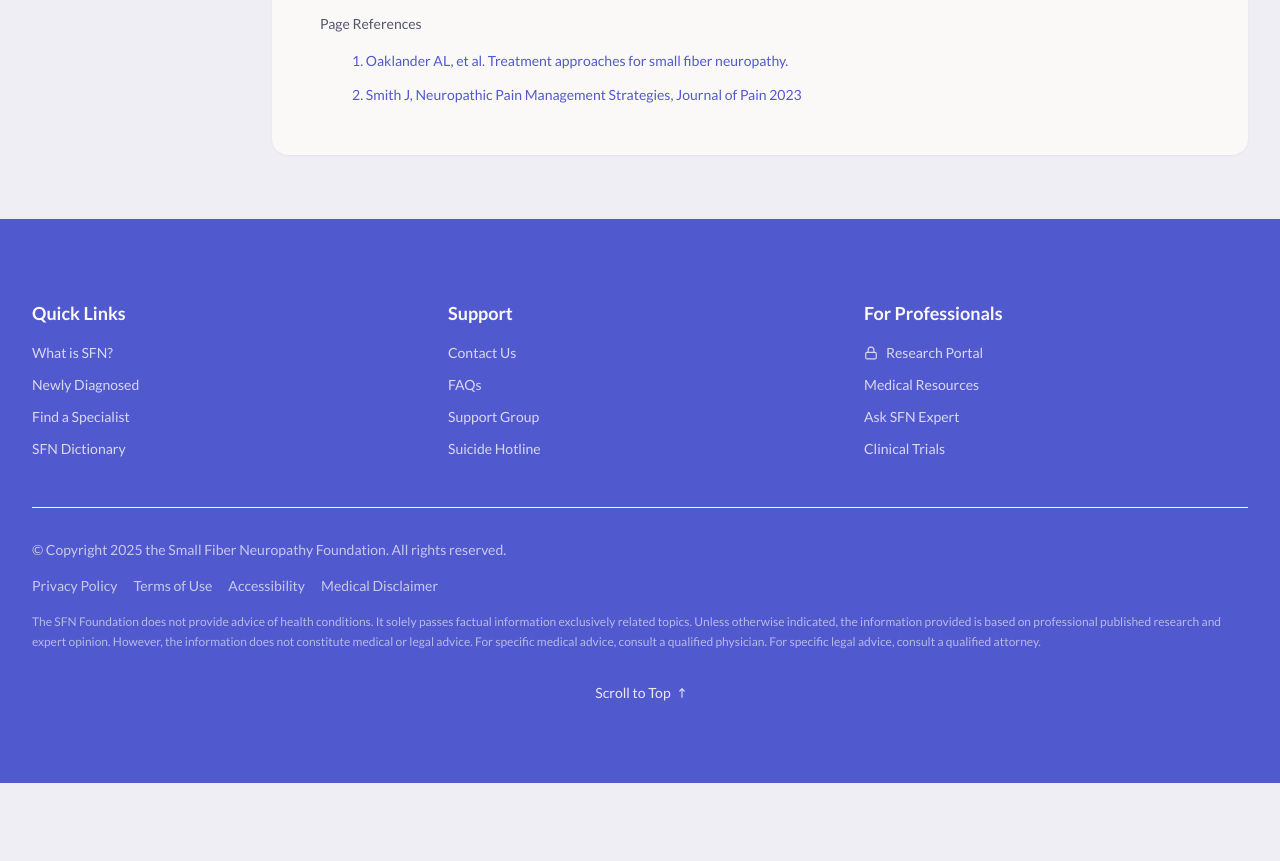
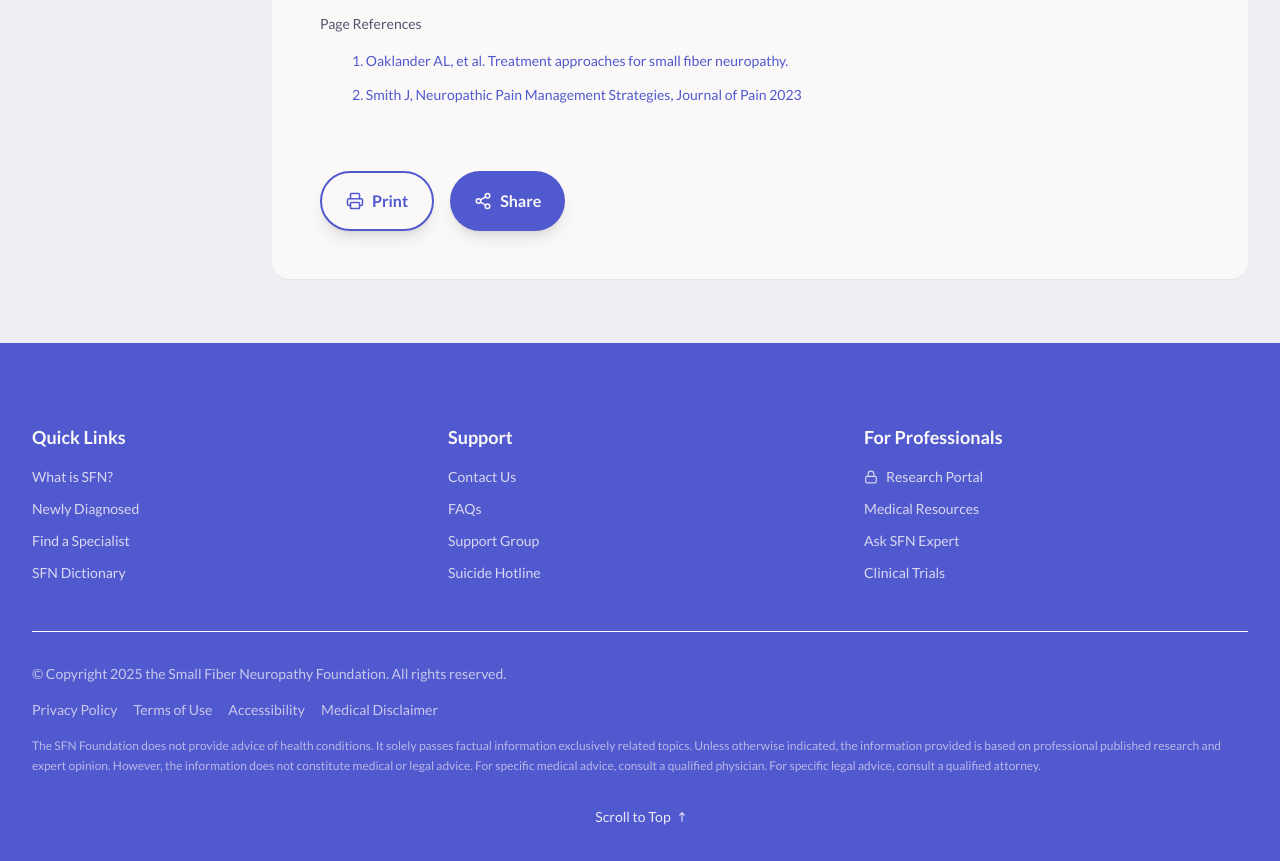
Before and after one commit to MattSnyder97/sfn-foundation, a Next.js app: page /about/treatments in a window 1280 px wide. Shown: the part 2140-3001 px from the top of the page. Before the commit the page ends 2923 px from the top, so only its background shows below. Built offline with nearby package versions, Linux system fonts and the light colour scheme.

Commit message:
Print Share

```diff
--- /dev/null
+++ b/src/components/info/InfoActions.tsx
@@ -0,0 +1,87 @@
+// src/components/info/InfoActions.tsx
+"use client";
+import { Button } from "@/components/ui/Button";
+import { Printer, Share2, Check } from "lucide-react";
+import { useState } from "react";
+
+interface InfoActionsProps {
+  title?: string;
+  url?: string;
+}
+
+export default function InfoActions({ title = "SFN Foundation Article", url }: InfoActionsProps) {
+  const [copied, setCopied] = useState(false);
+
+  const handlePrint = () => {
+    window.print();
+  };
+
+  const handleShare = async () => {
+    const shareUrl = url || window.location.href;
+    const shareData = {
+      title: title,
+      url: shareUrl,
+    };
+
+    // Check if Web Share API is supported
+    if (navigator.share) {
+      try {
+        await navigator.share(shareData);
+      } catch (err) {
+        // Fallback to copying URL
+        copyToClipboard(shareUrl);
+      }
+    } else {
+      // Fallback to copying URL
+      copyToClipboard(shareUrl);
+    }
+  };
+
+  const copyToClipboard = async (text: string) => {
+    try {
+      await navigator.clipboard.writeText(text);
+      setCopied(true);
+      setTimeout(() => setCopied(false), 2000);
+    } catch (err) {
+      console.error('Failed to copy to clipboard:', err);
+    }
+  };
+
+  return (
+    <section className="mt-8 pt-8">
+      <div className="flex flex-col sm:flex-row gap-4 items-center justify-center sm:items-start sm:justify-start print:hidden">
+
+        <div className="flex gap-4">
+          <Button
+            variant="outlinePrimary"
+            size="md"
+            onClick={handlePrint}
+            className="flex items-center gap-2 px-6"
+          >
+            <Printer size={18} />
+            Print
+          </Button>
+
+          <Button
+            variant="primary"
+            size="md"
+            onClick={handleShare}
+            className="flex items-center gap-2 px-6"
+          >
+            {copied ? (
+              <>
+                <Check size={18} />
+                Copied!
+              </>
+            ) : (
+              <>
+                <Share2 size={18} />
+                Share
+              </>
+            )}
+          </Button>
+        </div>
+      </div>
+    </section>
+  );
+}
--- a/src/components/layouts/InfoLayout.tsx
+++ b/src/components/layouts/InfoLayout.tsx
@@ -1,12 +1,20 @@
 // src/components/layouts/InfoLayout.tsx
 import { ReactNode } from "react";
+import InfoActions from "@/components/info/InfoActions";
 
 interface InfoLayoutProps {
   children: ReactNode;
   tableOfContents?: { id: string; title: string }[];
+  title?: string; // For sharing
+  showActions?: boolean; // Option to hide actions if needed
 }
 
-export default function InfoLayout({ children, tableOfContents }: InfoLayoutProps) {
+export default function InfoLayout({
+  children,
+  tableOfContents,
+  title,
+  showActions = true
+}: InfoLayoutProps) {
   return (
     <main className="bg-offWhite">
       <div className="container-padding mx-auto py-16">
@@ -35,6 +43,9 @@ export default function InfoLayout({ children, tableOfContents }: InfoLayoutProp
           <div className="flex-1 max-w-auto">
             <article className="bg-white rounded-[16px] px-8 md:px-12 py-12 shadow-sm/4">
               {children}
+
+              {/* Print and Share Actions */}
+              {showActions && <InfoActions title={title} />}
             </article>
           </div>
         </div>
--- a/src/components/sections/Footer.tsx
+++ b/src/components/sections/Footer.tsx
@@ -10,7 +10,7 @@ export default function Footer() {
   };
 
   return (
-    <footer className="w-full bg-primary text-white">
+    <footer className="w-full bg-primary text-white print:hidden">
       <div className="container-padding mx-auto py-20">
         {/* Main Footer Content */}
         <div className="grid grid-cols-1 md:grid-cols-3 gap-8 mb-12">
```
